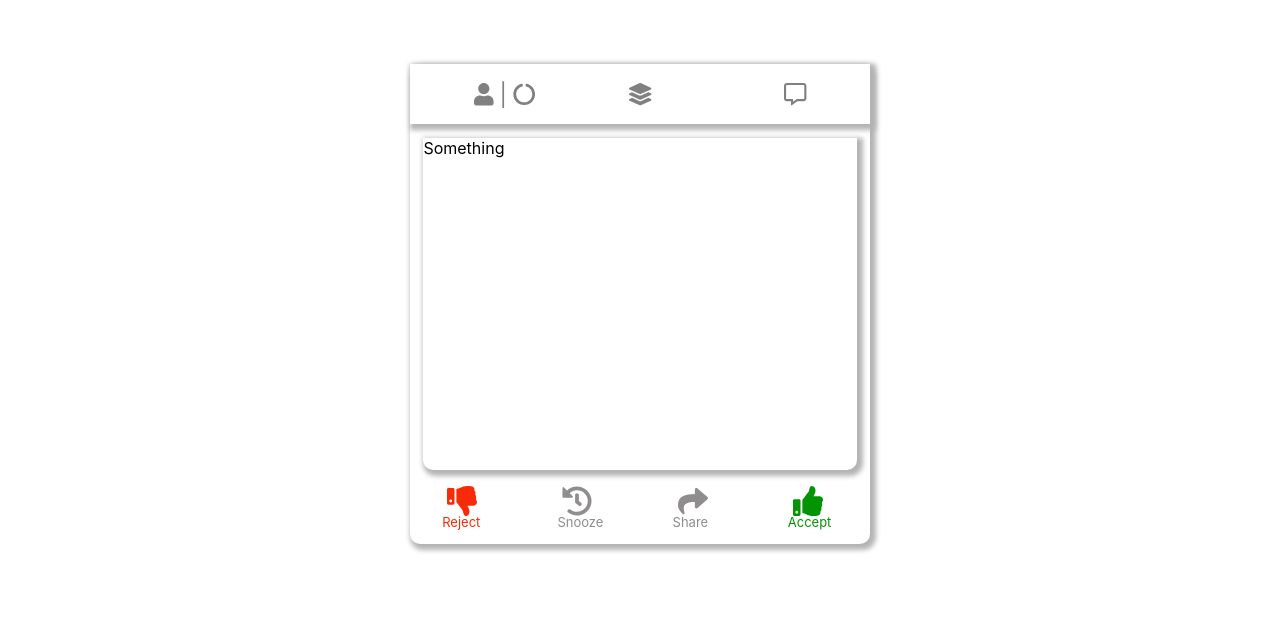
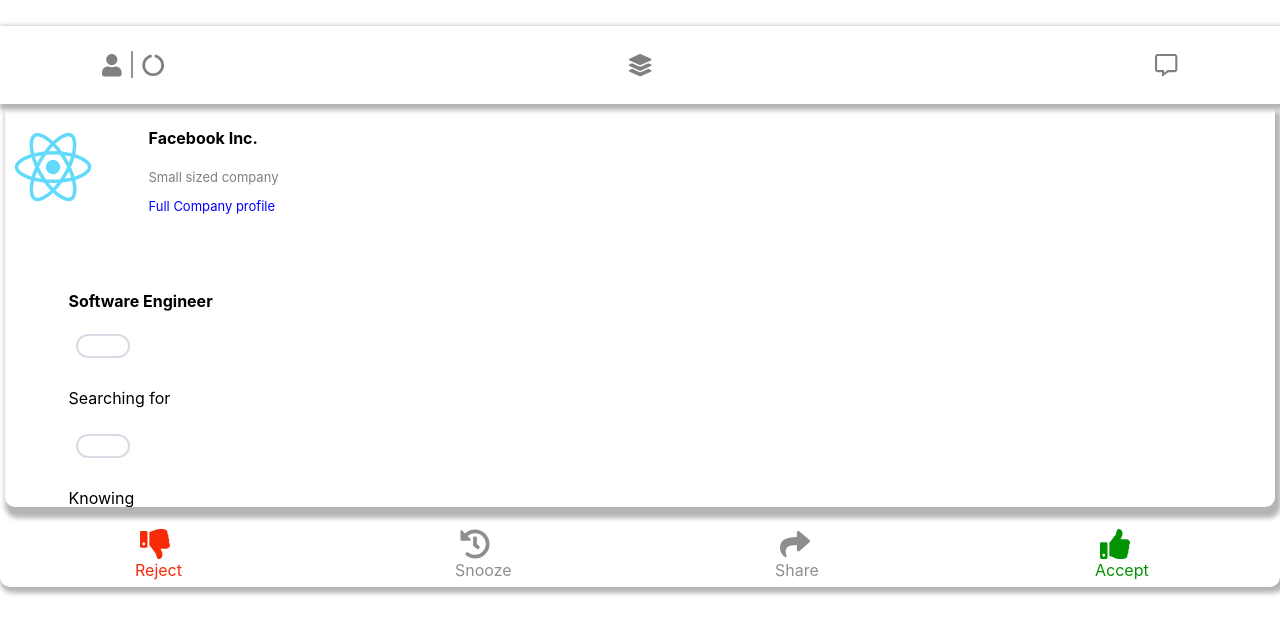
Before and after one commit to nds-fsd/joppy-frontend, a React (Create React App) app: page / in a window 1280 px wide. Shown: the top 634 px of the page. Built offline with nearby package versions, Linux system fonts and the light colour scheme; the HTML template or start-up script is replaced by a standard one.

Commit message:
refactored and routers ok

```diff
--- a/src/App.css
+++ b/src/App.css
@@ -1,4 +1,13 @@
 .App {
+  position: absolute;
   height: 100%;
   width: 100%;
 }
+
+.container {
+  display: grid;
+  grid-template-rows: 2fr 7fr;
+  grid-template-areas:
+    'Navbar'
+    'main';
+}
--- a/src/App.js
+++ b/src/App.js
@@ -1,4 +1,3 @@
-import './App.css';
 import React from 'react';
 import { BrowserRouter as Router, Switch, Route } from 'react-router-dom';
 import { library } from '@fortawesome/fontawesome-svg-core';
@@ -20,9 +19,10 @@
 } from '@fortawesome/free-solid-svg-icons';
 
 import { faCommentAlt } from '@fortawesome/free-regular-svg-icons';
-
+import styles from './App.css';
 import { OFFER_PAGE, PROFILE_PAGE, CHALLENGES_PAGE, CONVERSATIONS_PAGE } from './Routers/routers';
 import OfferPage from './Pages/OfferPage/offerPage.view';
+import NavBar from './Components/NavBar';
 
 library.add(
   faCheck,
@@ -45,21 +45,26 @@
 function App() {
   return (
     <Router>
-      <div className="App">
+      <div className={styles.App}>
+        <div className={styles.container}>
+          <NavBar />
+          <div className={styles.main}>
             <Switch>
-          <Route path={OFFER_PAGE}>
+              <Route exact path={OFFER_PAGE}>
                 <OfferPage />
               </Route>
-          <Route exact path={PROFILE_PAGE}>
+              <Route path={PROFILE_PAGE}>
                 <h1>Profile</h1>
               </Route>
-          <Route exact path={CHALLENGES_PAGE}>
+              <Route path={CHALLENGES_PAGE}>
                 <h1>Challenges</h1>
               </Route>
-          <Route exact path={CONVERSATIONS_PAGE}>
+              <Route path={CONVERSATIONS_PAGE}>
                 <h1>Conversations</h1>
               </Route>
             </Switch>
+          </div>
+        </div>
       </div>
     </Router>
   );
--- a/src/Components/JobOffer/joboffer.module.css
+++ b/src/Components/JobOffer/joboffer.module.css
@@ -1,4 +1,5 @@
-.scroll{
-    overflow: scroll;
-    height: 500px;
+.scroll {
+  overflow: scroll;
+  overflow-x: hidden;
+  height: 400px;
 }
--- a/src/Components/NavBar/navbar.module.css
+++ b/src/Components/NavBar/navbar.module.css
@@ -1,11 +1,15 @@
 .navbar {
   position: relative;
+  margin: auto;
+  margin-top: 2%;
+  margin-bottom: 3px;
   background-color: white;
   box-shadow: 3px 3px 5px 3px rgb(180, 180, 180);
   display: flex;
   justify-content: space-between;
-  padding-left: 4em;
-  padding-right: 4em;
+  padding: 2%;
+  padding-left: 8%;
+  padding-right: 8%;
   align-items: center;
   color: gray;
 }
--- a/src/Pages/OfferPage/offerPage.module.css
+++ b/src/Pages/OfferPage/offerPage.module.css
@@ -1,25 +1,23 @@
 .offerPageContainer {
-  position: relative;
   margin: auto;
-  margin-top: 5%;
-  width: 36%;
   background-color: white;
   box-shadow: 3px 3px 5px 3px rgb(180, 180, 180);
   border-width: 2px;
-  border-radius: 10px;
+  border-bottom-left-radius: 10px;
+  border-bottom-right-radius: 10px;
   border-color: black;
   display: grid;
-  grid-template-rows: 1fr 6fr 1fr;
+  grid-template-rows: 7fr 1fr;
   grid-template-areas:
-    'Navbar'
-    'main'
+    'offerBody'
     'ButtonsBar';
 }
 
 .offerBody {
-  position: relative;
-  margin: 3%;
+  margin-left: 5px;
+  margin-right: 5px;
+  margin-bottom: 20px;
   border-bottom-left-radius: 10px;
   border-bottom-right-radius: 10px;
-  box-shadow: 3px 3px 5px 3px rgb(180, 180, 180);
+  box-shadow: 3px 8px 5px 3px rgb(180, 180, 180);
 }
--- a/src/Pages/OfferPage/offerPage.view.js
+++ b/src/Pages/OfferPage/offerPage.view.js
@@ -1,12 +1,13 @@
 import React from 'react';
 import ButtonsBar from '../../Components/ButtonsBar';
-import NavBar from '../../Components/NavBar';
 import styles from './offerPage.module.css';
+import JobOffer from '../../Components/JobOffer';
 
 const OfferPage = () => (
   <div className={styles.offerPageContainer}>
-    <NavBar />
-    <div className={styles.offerBody}>Something</div>
+    <div className={styles.offerBody}>
+      <JobOffer />
+    </div>
     <ButtonsBar />
   </div>
 );
```
Also changed, not shown: 2 other files (tests, documents, lock files or other folders). Lines whose indentation alone changed are shown as unchanged.
